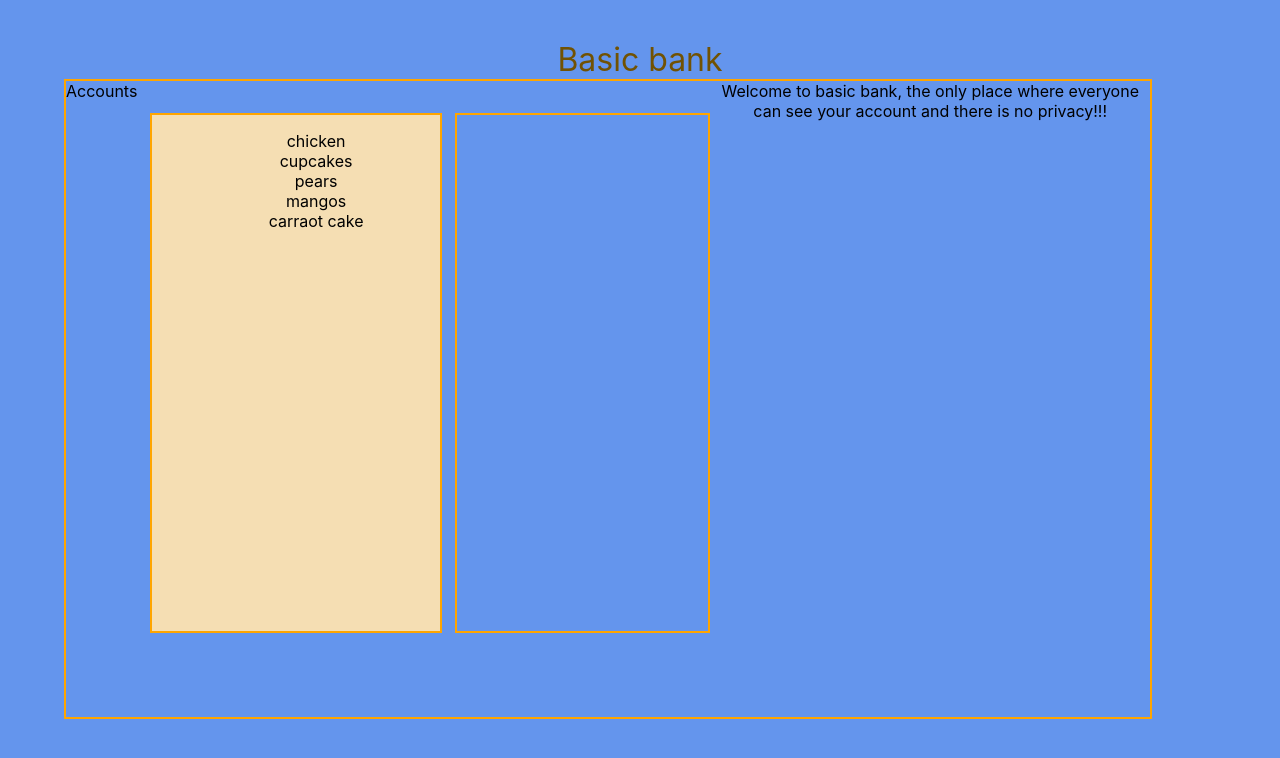
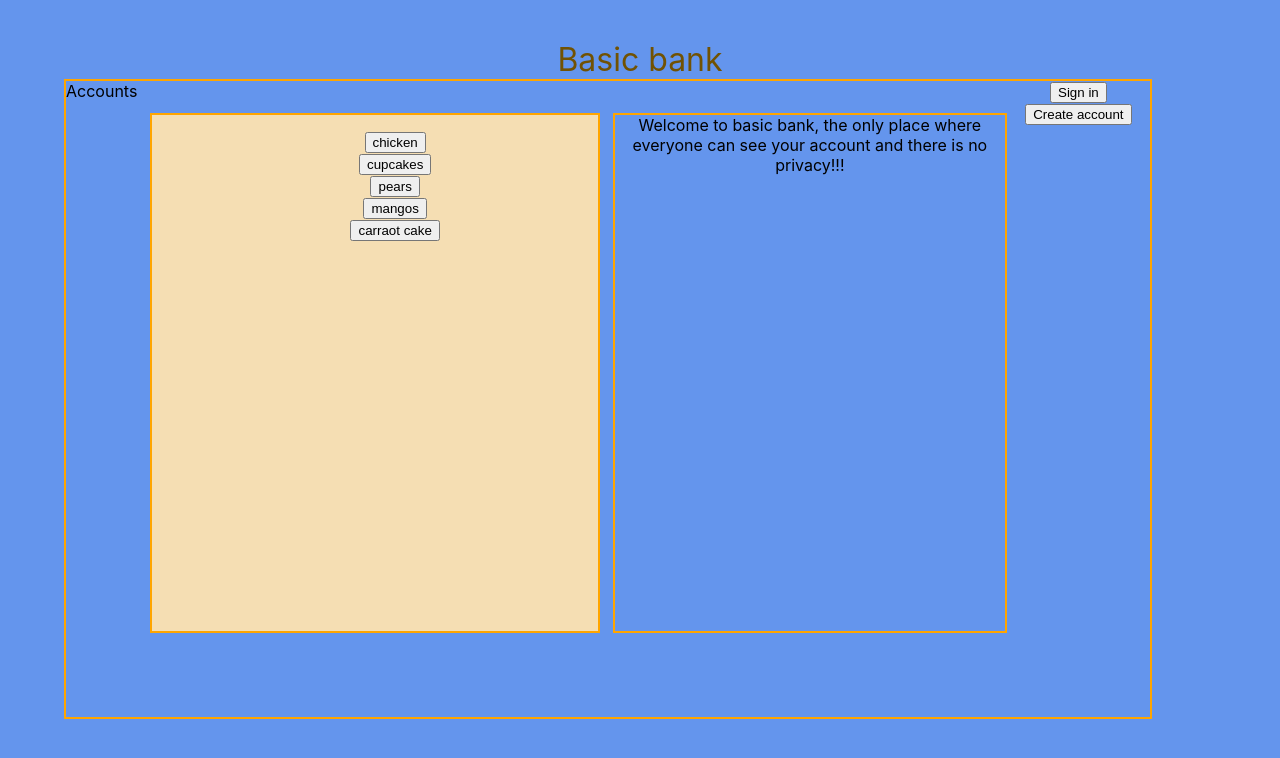
Before and after one commit to cyberstizz/basicbank, a React (Create React App) app: page / in a window 1280 px wide. Shown: the top 758 px of the page. Built offline with nearby package versions, Linux system fonts and the light colour scheme.

Commit message:
added sign and and create account buttons

```diff
--- a/src/Home.js
+++ b/src/Home.js
@@ -14,19 +14,30 @@ const Home = () => {
         Accounts
         <div class="accountsection">
         <ul class ="uselessList">
-        <li>chicken</li>
-        <li>cupcakes</li>
-        <li>pears</li>
-        <li>mangos</li>
-        <li>carraot cake</li>
+        <li><button>chicken</button></li>
+        <li><button>cupcakes</button></li>
+        <li><button>pears</button></li>
+        <li><button>mangos</button></li>
+        <li><button>carraot cake</button></li>
 
 
         </ul>
 
         </div>
-        <div class="infosection"></div>
+        <div class="infosection">
         Welcome to basic bank, the only place where
         everyone can see your account and there is no privacy!!!
+
+
+        </div>
+
+        <div class="buttonssection">
+
+        <button>Sign in</button>
+        <button>Create account</button>
+
+        </div>
+
         </div>
         <div class="footer"></div>
 
```
